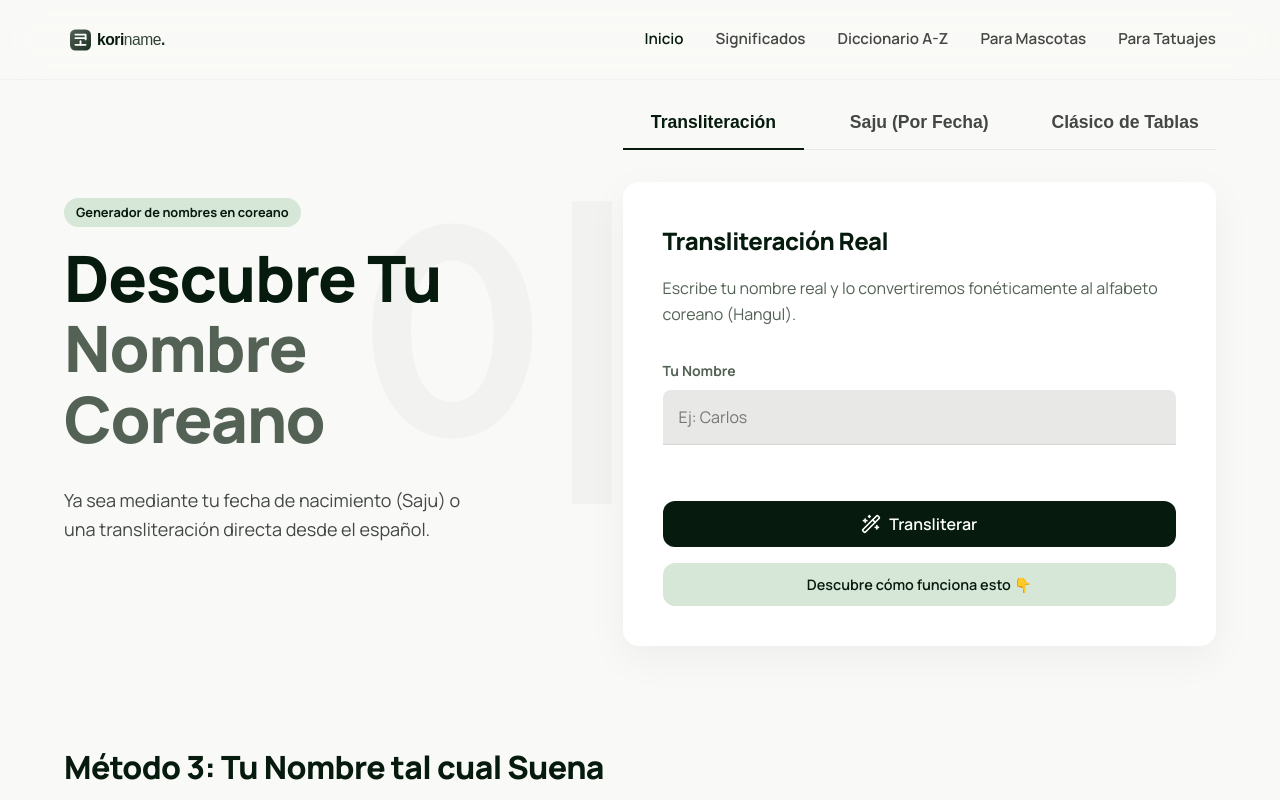
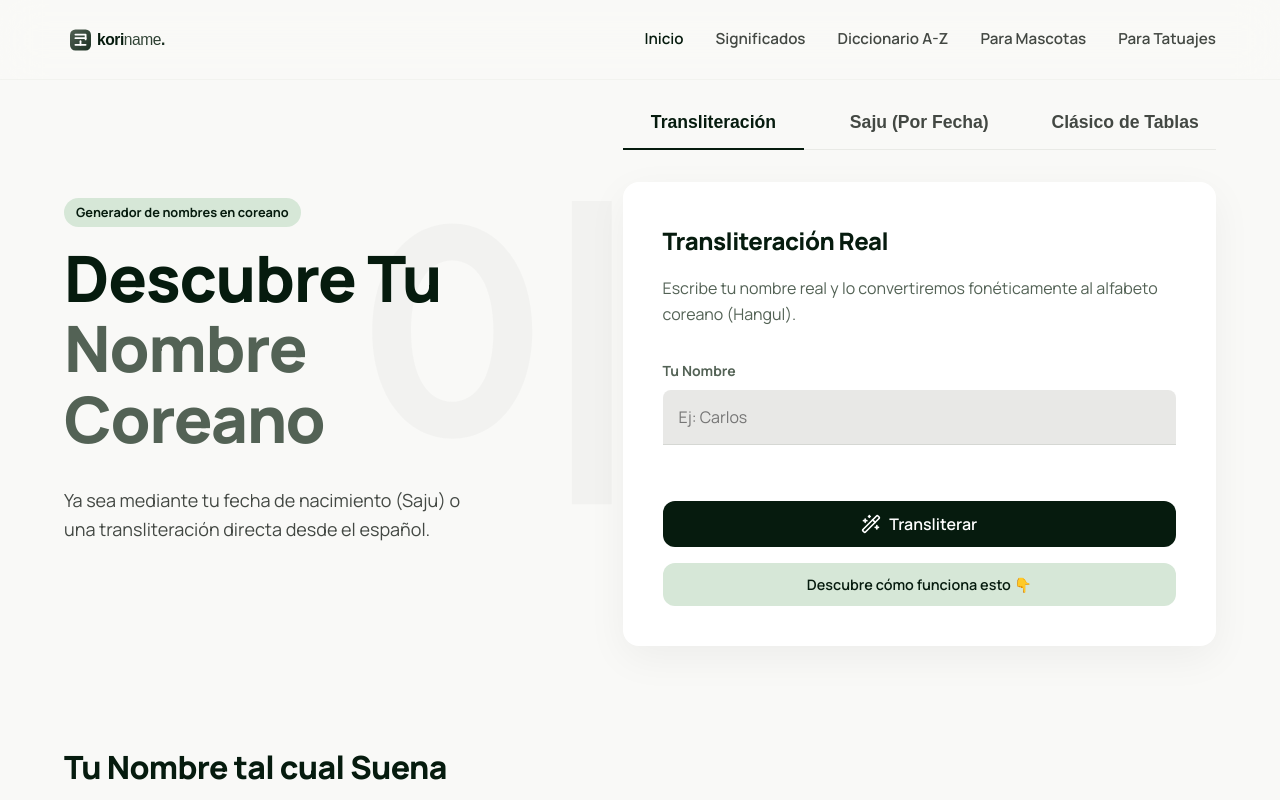
Before and after one commit to cesar20984/mi-nombre-coreano, a React (Vite) app: page / in a window 1280 px wide. Shown: the top 800 px of the page. Built offline with nearby package versions, Linux system fonts and the light colour scheme.

Commit message:
SEO: Renderizar todos los generadores y explicaciones para rastreo de Google cambiando display:none en lugar de desmontaje

```diff
--- a/src/components/GeneratorExplanation.jsx
+++ b/src/components/GeneratorExplanation.jsx
@@ -4,9 +4,8 @@ import SpeakButton from './SpeakButton';
 export default function GeneratorExplanation({ type }) {
   return (
     <div className="fade-in animate-delay-200" id="explicacion-zona">
-      {type === 'birthdate' && (
-        <>
-          <h2 className="title-lg mb-4">Método 1: Saju (Tu Cumpleaños)</h2>
+      <div style={{ display: type === 'birthdate' ? 'block' : 'none' }}>
+        <h2 className="title-lg mb-4">Saju (Tu Cumpleaños)</h2>
         <div className="card" style={{ textAlign: 'left' }}>
           <p className="body-md mb-4">
             Este generador es una versión <strong>súper fácil y divertida</strong>. Básicamente toma el mes, tu día y la terminación de tu año de nacimiento, y lo mezcla con una lista de nombres de la vida real (como Kim o Lee) y sílabas comunes separadas por el estilo que más te guste (femenino, masculino o neutro).
@@ -18,12 +17,10 @@ export default function GeneratorExplanation({ type }) {
             <strong>Cómo pasa en la vida real:</strong> En Corea, escoger un nombre para alguien es un gran suceso. Usualmente se fijan en el <strong>Saju (사주)</strong>, donde maestros expertos revisan incluso a qué hora naciste y la historia de tus abuelos para buscar un nombre que "atraiga buenas vibras". Nosotros no llegamos a tanto, ¡pero te armamos un nombre súper bonito para que juegues con el idioma!
           </p>
         </div>
-        </>
-      )}
+      </div>
 
-      {type === 'classic' && (
-        <>
-          <h2 className="title-lg mb-4">Método 2: El Juego Clásico de las 3 Tablas</h2>
+      <div style={{ display: type === 'classic' ? 'block' : 'none' }}>
+        <h2 className="title-lg mb-4">El Juego Clásico de las 3 Tablas</h2>
         <div className="card" style={{ textAlign: 'left' }}>
           <p className="body-md mb-4">
             Alrededor del mundo, todos los nombres tienen un fondo interesante. En Corea del Sur, la enorme mayoría de los nombres se forman usando <strong>tres sílabas</strong>.
@@ -80,12 +77,10 @@ export default function GeneratorExplanation({ type }) {
           </div>
 
         </div>
-        </>
-      )}
+      </div>
 
-      {type === 'transliteration' && (
-        <>
-          <h2 className="title-lg mb-4">Método 3: Tu Nombre tal cual Suena</h2>
+      <div style={{ display: type === 'transliteration' ? 'block' : 'none' }}>
+        <h2 className="title-lg mb-4">Tu Nombre tal cual Suena</h2>
         <div className="card" style={{ textAlign: 'left' }}>
           <p className="body-md mb-4">
             ¿Alguna vez cruzó por tu mente la pregunta: <strong>¿Cómo rayos deletrearían los coreanos mi propio nombre?</strong> El alfabeto coreano, llamado <strong>Hangul (한글)</strong>, es súper lógico y está totalmente basado en el sonido.
@@ -97,8 +92,7 @@ export default function GeneratorExplanation({ type }) {
             Para nosotros, esta es la forma perfecta si quieres poner ese nombre en tu perfil de Instagram, escribir tu nueva firma, o incluso si andas buscando ideas para un tatuaje literario.
           </p>
         </div>
-        </>
-      )}
+      </div>
 
       {/* Disclaimers & Common Content (SEO / Context) */}
       <div className="card mt-8" style={{ borderLeft: '4px solid var(--primary)', backgroundColor: 'transparent', textAlign: 'left', opacity: 0.9 }}>
--- a/src/pages/Home.jsx
+++ b/src/pages/Home.jsx
@@ -79,9 +79,15 @@ export default function Home() {
               </button>
             </div>
 
-            {activeTab === 'birthdate' && <BirthdateGenerator onGenerate={handleGenerate} />}
-            {activeTab === 'classic' && <ClassicBirthdateGenerator onGenerate={handleGenerate} />}
-            {activeTab === 'transliteration' && <TransliterationGenerator onGenerate={handleGenerate} />}
+            <div style={{ display: activeTab === 'birthdate' ? 'block' : 'none' }}>
+              <BirthdateGenerator onGenerate={handleGenerate} />
+            </div>
+            <div style={{ display: activeTab === 'classic' ? 'block' : 'none' }}>
+              <ClassicBirthdateGenerator onGenerate={handleGenerate} />
+            </div>
+            <div style={{ display: activeTab === 'transliteration' ? 'block' : 'none' }}>
+              <TransliterationGenerator onGenerate={handleGenerate} />
+            </div>
           </div>
         </div>
       </section>
```
Lines whose indentation alone changed are shown as unchanged.
